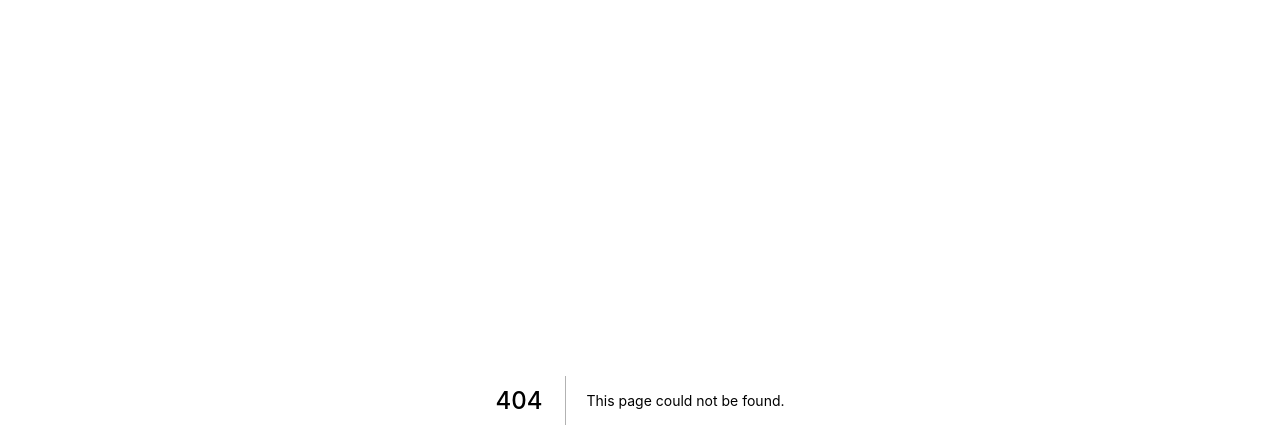
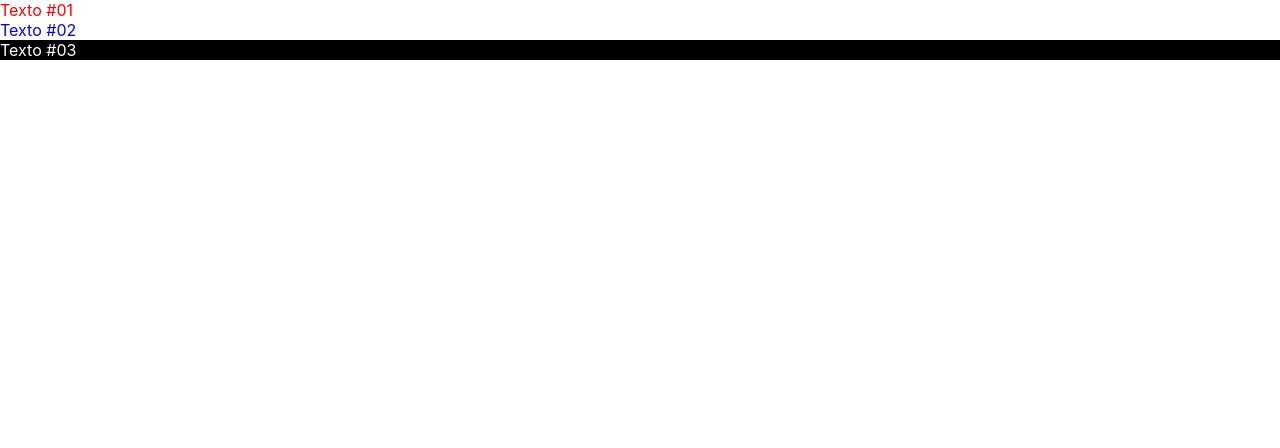
Before and after one commit to AnaMaisaUnifei/Cap_ReactNextjs_byron_cod3r, a Next.js app in the folder exercicios/: page /css/integracao1 in a window 1280 px wide. Before the commit this address had no page. Shown: the top 448 px of the page. Built offline with nearby package versions, Linux system fonts and the light colour scheme.

Commit message:
Integração CSS (#01 e #02)

```diff
--- a/exercicios/pages/_app.js
+++ b/exercicios/pages/_app.js
@@ -1,4 +1,5 @@
 import '../styles/globals.css'
+import './css/integracao1.css'
 
 function MyApp({ Component, pageProps }) {
   return <Component {...pageProps} />
--- /dev/null
+++ b/exercicios/pages/css/integracao1.css
@@ -0,0 +1,13 @@
+/* Está referenciado no _app.js globalmente */
+.integracao1 .vermelha {
+  color: red;
+}
+
+.integracao1 .azul {
+  color: blue;
+}
+
+.integracao1 .branca {
+  background-color: black;
+  color: white;
+}
--- /dev/null
+++ b/exercicios/pages/css/integracao1.jsx
@@ -0,0 +1,9 @@
+export default function integracao() {
+  return (
+    <div className="integracao1">
+      <div className="vermelha">Texto #01</div>
+      <div className="azul">Texto #02</div>
+      <div className="branca">Texto #03</div>
+    </div>
+  )
+}
--- /dev/null
+++ b/exercicios/pages/css/integracao2.module.css
@@ -0,0 +1,20 @@
+#integracao2 {
+  height: 100vh;
+  display: flex;
+  justify-content: center;
+  align-items: center;
+  flex-direction: column;
+}
+
+.vermelha {
+  color: red;
+}
+
+.azul {
+  color: blue;
+}
+
+.branca {
+  background-color: black;
+  color: white;
+}
```
Also changed, not shown: exercicios/pages/css/integracao2.jsx (added, +11 -0 lines).
